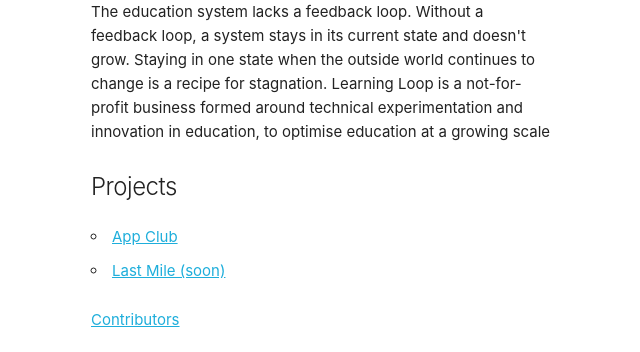
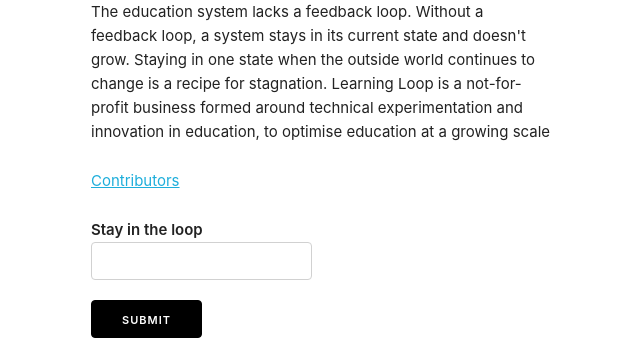
Before and after one commit to sinameraji/learning-loop, a plain HTML site: page index.html in a window 1280 px wide. Shown: the part 448-800 px from the top of the page, without its empty margins (69-709 px from the left). Drawn offline with Linux system fonts and the light colour scheme.

Commit message:
hide projects

```diff
--- a/index.html
+++ b/index.html
@@ -55,11 +55,11 @@
         </h1>
         <h4>A learning loop for learning</h4>
         <p>The education system lacks a feedback loop. Without a feedback loop, a system stays in its current state and doesn't grow. Staying in one state when the outside world continues to change is a recipe for stagnation. Learning Loop is a not-for-profit business formed around technical experimentation and innovation in education, to optimise education at a growing scale</p>
-        <h5>Projects</h5>
+        <!-- <h5>Projects</h5>
         <ul>
           <li><a href="https://umapp.club">App Club</a></li>
           <li><a href="/cs">Last Mile (soon)</a></li>
-        </ul>
+        </ul> -->
         <p><a href="/contributors">Contributors</a></p>
         <form name="contact" netlify>
           <div class="row">
```
